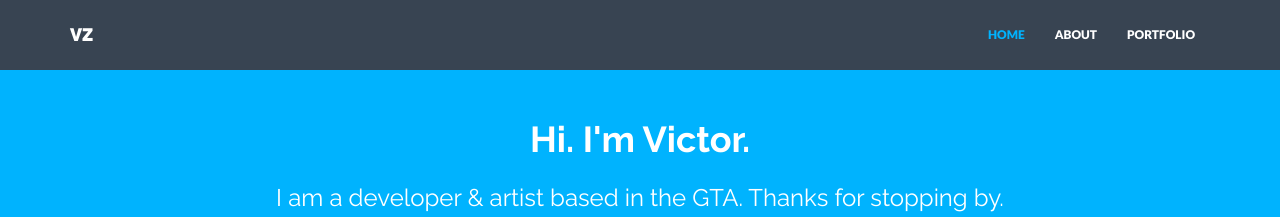
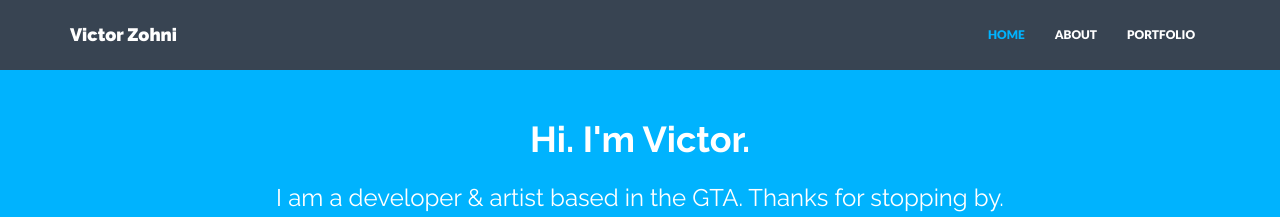
Before and after one commit to vzohni/website4, a Jekyll site: the page built from index.html, in a window 1280 px wide. Shown: the top 217 px of the page. Built offline with Jekyll 4.4.1, drawn with Linux system fonts in a browser that asks for light colours; nearby versions of some CDN libraries.

```diff
--- a/_includes/nav.html
+++ b/_includes/nav.html
@@ -8,7 +8,7 @@
         <span class="icon-bar"></span>
         <span class="icon-bar"></span>
       </button>
-      <a class="navbar-brand" href="{{ ""  | prepend: site.baseurl }}">VZ</a>
+      <a class="navbar-brand" href="{{ ""  | prepend: site.baseurl }}">{{site.title}}</a>
     </div>
     <div class="navbar-collapse collapse navbar-right">
       <ul class="nav navbar-nav">
```
Also changed, not shown: assets/ico/favicon.ico.
